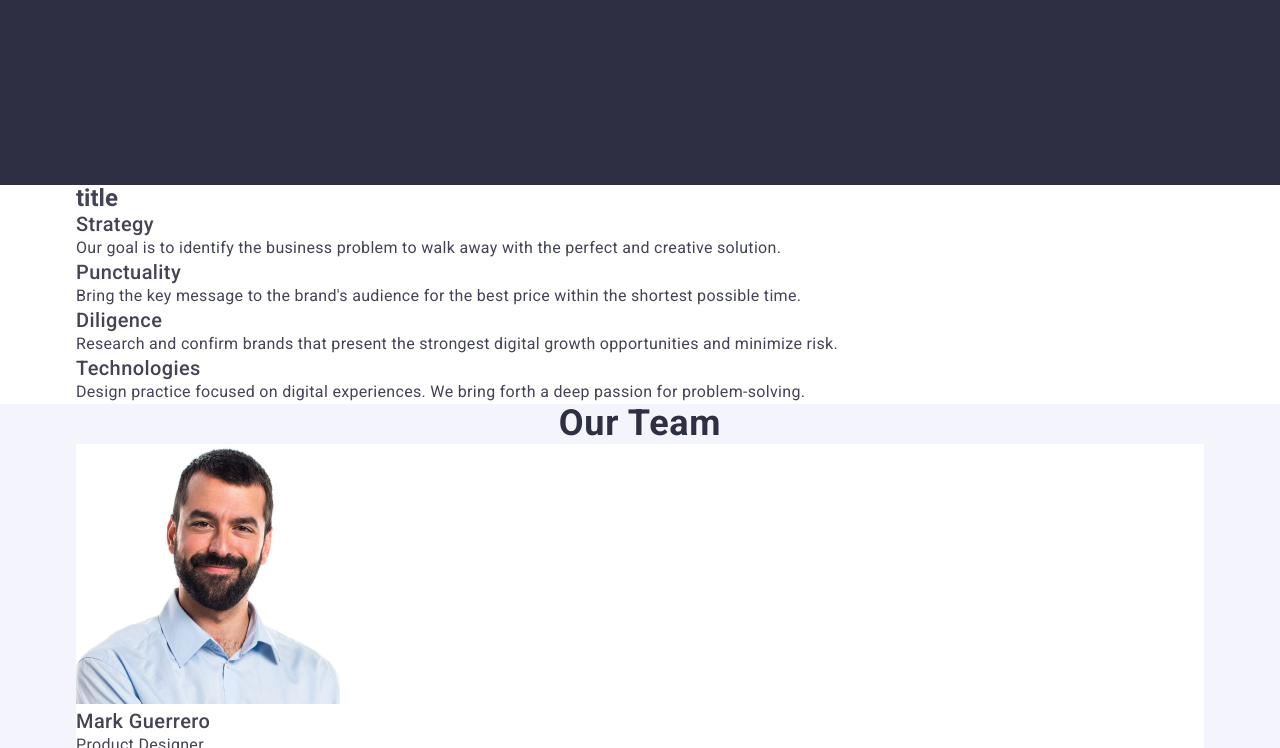
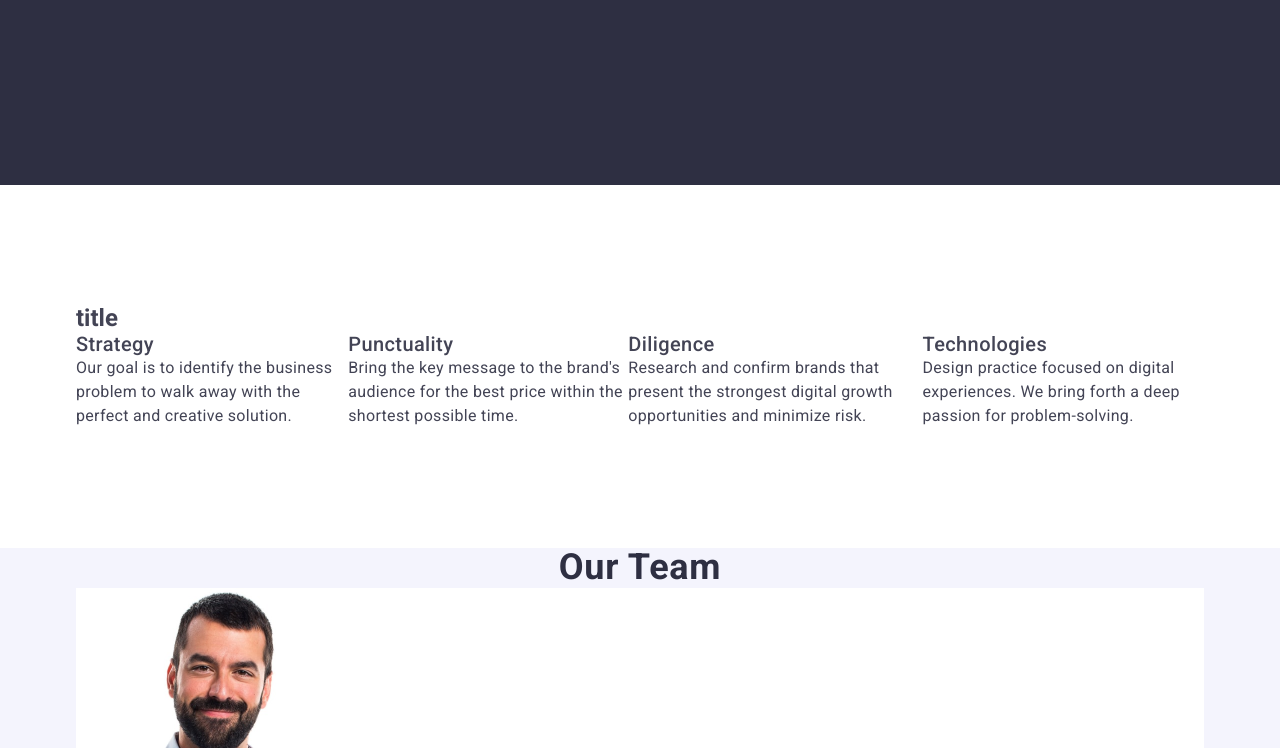
Before and after one commit to Kovshun-Olena/goit-markup-hw-03, a plain HTML site: page index.html in a window 1280 px wide. Shown: the part 440-1188 px from the top of the page. Drawn offline with nearby package versions, Linux system fonts and the light colour scheme.

Commit message:
second section

```diff
--- a/css/style.css
+++ b/css/style.css
@@ -128,6 +128,7 @@ h1, h2, h3, h4, h5, h6, p {
 }
 
 .button-box {
+    border-radius: 4px;
     display: block;
     min-width: 169px;
     height: 56px;
@@ -146,6 +147,18 @@ h1, h2, h3, h4, h5, h6, p {
 .button-box:focus {
     background-color: #404bbf;
 }
+
+.container-description {
+    display: flex;
+    gap: 24px;
+    padding: 120px 0;
+}
+
+.description {
+    display: flex;
+}
+
+
 
 .description-title {
         font-weight: 500;
--- a/index.html
+++ b/index.html
@@ -44,9 +44,9 @@
           <button type="button" class="button-box">Order Service</button>
        </div>
       </section>
-      <section>
+      <section class="container-description">
         <div class="container">
-          <h2>title</h2>
+          <h2 class="visually-hidden">title</h2>
           <ul class="description">
             <li>
               <h3 class="description-title">Strategy</h3>
```
